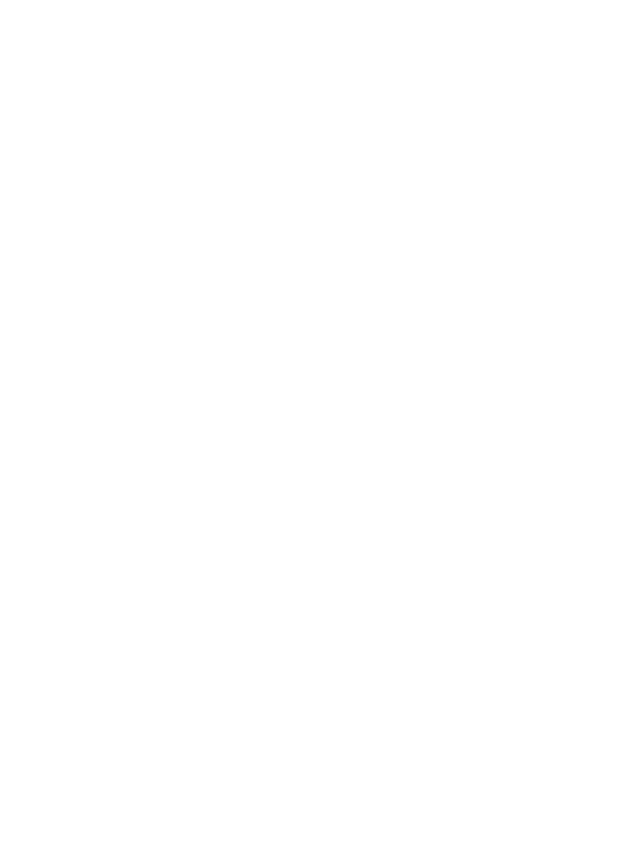
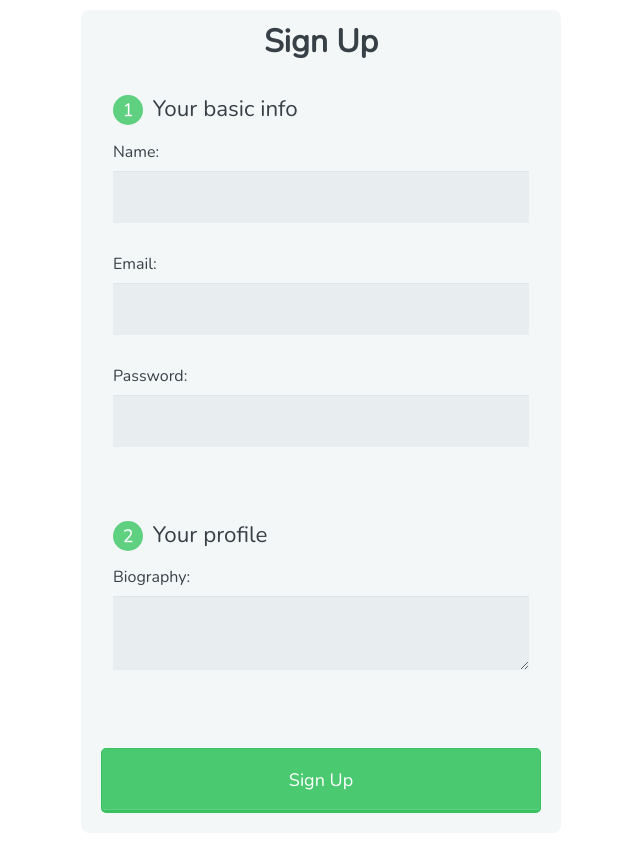
Before and after one commit to lucie-jakes/techdegree-practice, a plain HTML site: page HTML-tables-and-forms/HTML Forms/index.html in a window 1280 px wide. Shown: the whole page, without its empty margins (319-959 px from the left). Before the commit the page ends 800 px from the top, so only its background shows below. Drawn offline with nearby package versions, Linux system fonts and the light colour scheme.

Commit message:
Created a basic form

```diff
--- a/HTML-tables-and-forms/HTML Forms/index.html
+++ b/HTML-tables-and-forms/HTML Forms/index.html
@@ -10,6 +10,28 @@
     </head>
     <body>
 
+        <form action="index.html" method="post">
+
+            <h1>Sign Up</h1>
+            <fieldset>
+                <legend><span class="number">1</span> Your basic info</legend>
+                <label for="name">Name:</label>
+                <input type="text" id="name" name="user_name">
+                <label for="mail">Email:</label>
+                <input type="email" id="mail" name="user_email">
+                <label for="password">Password:</label>
+                <input type="password" id="password" name="user_password">
+            </fieldset>
+
+            <fieldset>
+                <legend><span class="number">2</span> Your profile</legend>
+                <label for="bio">Biography:</label>
+                <textarea id="bio" name="user_bio"></textarea>
+            </fieldset>
+
+            <button type="submit">Sign Up</button>
+
+        </form>
 
 
     </body>
```
